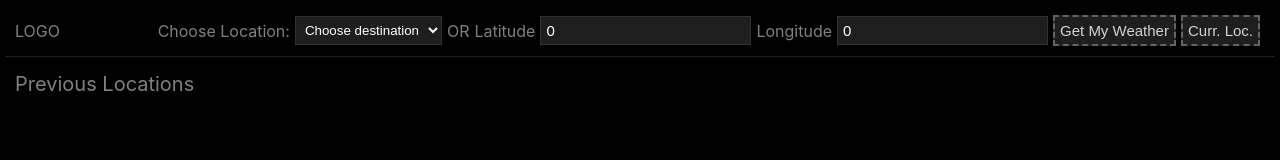
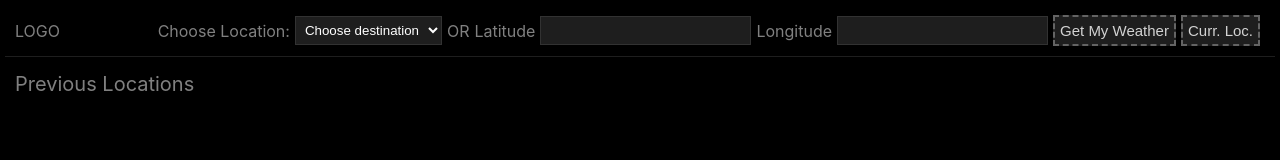
Before and after one commit to SmexyKatarina/weather-app, a React (Create React App) app: page / in a window 1280 px wide. Shown: the top 160 px of the page. Built offline with nearby package versions, Linux system fonts and the light colour scheme.

Commit message:
Changed Input to function as a input box with a check for validity of the input before changing the location.

```diff
--- a/src/components/Header.tsx
+++ b/src/components/Header.tsx
@@ -1,4 +1,4 @@
-import React from "react";
+import React, { useState } from "react";
 
 import { WeatherVariables } from "../data/MockData";
 
@@ -7,6 +7,23 @@ import '../css/header.css';
 const Header = (props: { location: { lat: number, long: number }, setLocation: React.Dispatch<React.SetStateAction<{ lat: number, long: number }>>, getWeatherInformation: () => void, addPreviousLocation: (location: { lat: number, long: number }) => void}) => {
 
     const { location, setLocation, getWeatherInformation, addPreviousLocation } = props;
+
+    const [input, setInput] = useState({ lat: "", long: "" });
+
+    // eslint-disable-next-line
+    const coordsPattern = new RegExp("^-?[0-9]*\.?[0-9]*$|^[0-9]+\.?[0-9]*$");
+
+    const changeLocation = (value: { lat: string, long: string }) => {
+        setInput(value);
+        if (coordsPattern.test(input.lat) && coordsPattern.test(input.long)) {
+            setLocation(() => { return { lat: parseFloat(value.lat), long: parseFloat(value.long) } });
+        }
+    }
+
+    const submitLocation = () => {
+        addPreviousLocation({lat: location.lat, long: location.long});
+        getWeatherInformation();
+    }
 
     return (
         <div id="header" data-testid="header-component">
@@ -26,10 +43,10 @@ const Header = (props: { location: { lat: number, long: number }, setLocation: R
                 </select>
                 <p>OR</p>
                 <label htmlFor="Latitude" aria-label="Latitude" className="location-label">Latitude</label>
-                <input name="Latitude" className="location-input" id="Latitude"  value={location.lat} onChange={({target}) => setLocation({...location, lat: parseFloat(target.value ? target.value : "0")})}></input>
+                <input name="Latitude" className="location-input" id="Latitude" type="text" value={input.lat} onChange={({target}) => { changeLocation({ lat: target.value, long: input.long }); }}></input>
                 <label htmlFor="Longitude" aria-label="Longitude" className="location-label">Longitude</label>
-                <input name="Longitude" className="location-input" id="Longitude"  value={location.long} onChange={({target}) => setLocation({...location, long: parseFloat(target.value ? target.value : "0")})}></input>
-                <button name="Search" id="get-weather" onClick={() => { addPreviousLocation({lat: location.lat, long: location.long}); getWeatherInformation(); }}>Get My Weather</button>
+                <input name="Longitude" className="location-input" id="Longitude" type="text" value={input.long} onChange={({target}) => { changeLocation({ lat: input.lat, long: target.value}); }}></input>
+                <button name="Search" id="get-weather" onClick={() => { submitLocation(); }}>Get My Weather</button>
                 <button name="Geoloc" id="get-geoloc" onClick={() => {
                     navigator.geolocation.getCurrentPosition((pos) => {
                         const { latitude, longitude } = pos.coords;
```
